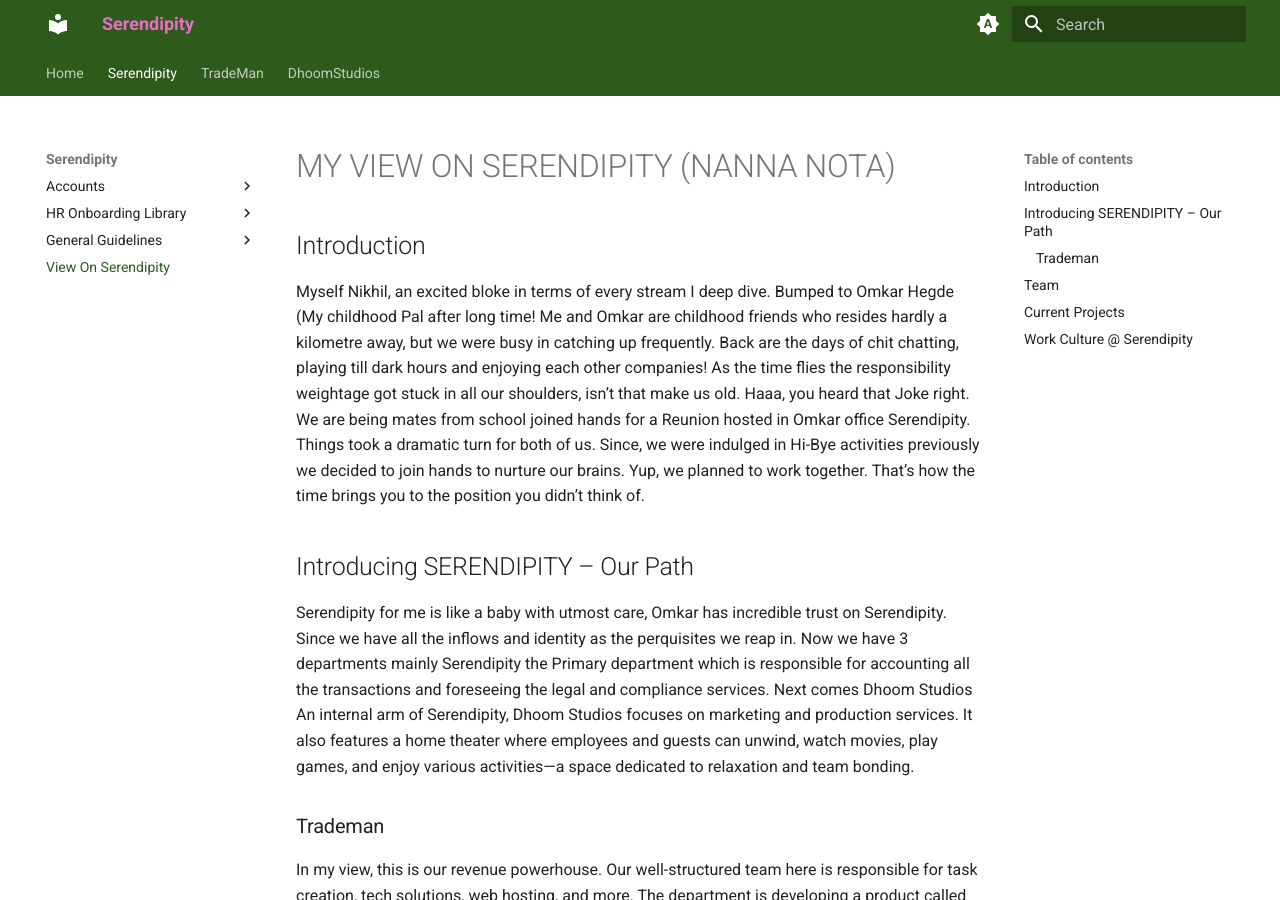
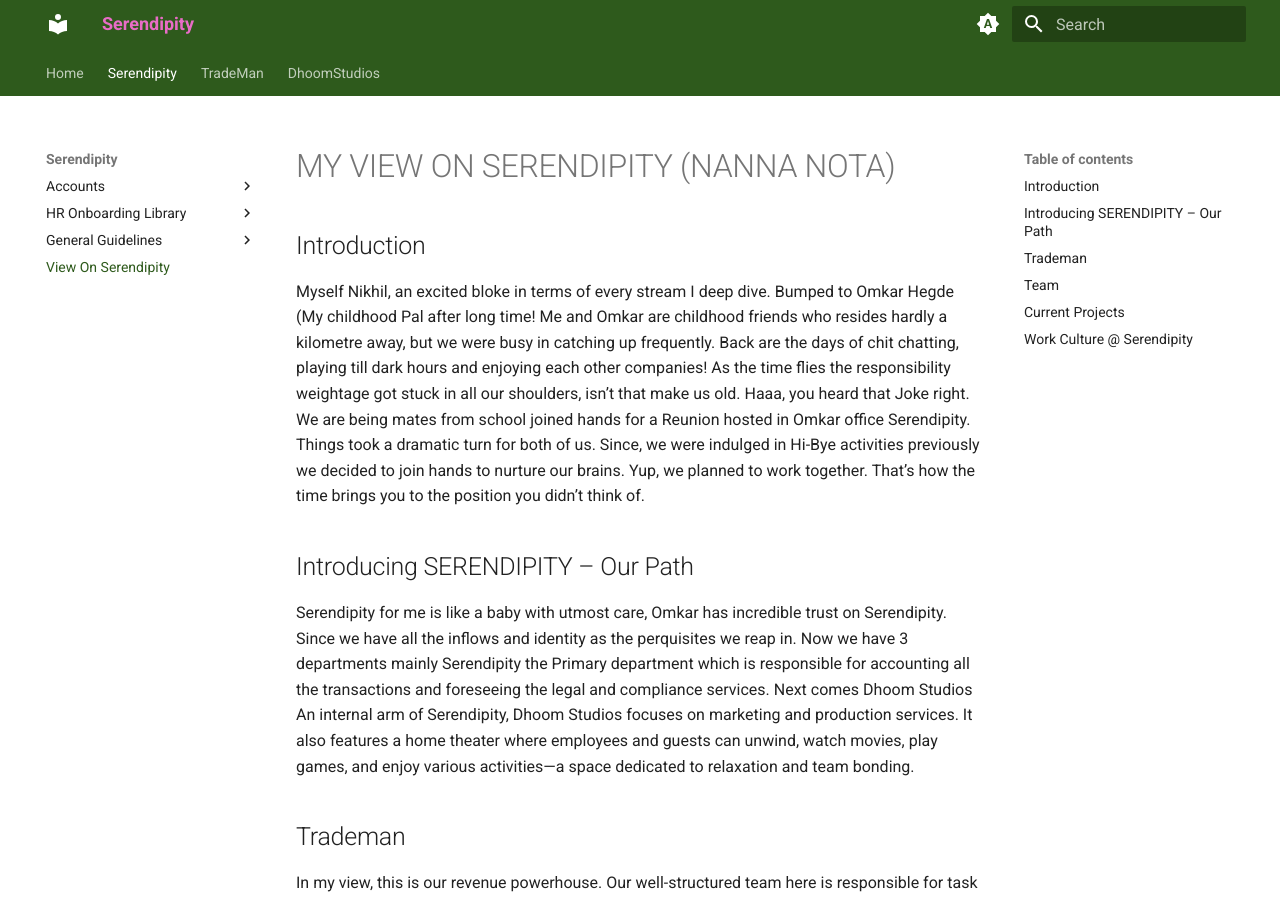
Before and after one commit to Serendipity2-0/hakuna-matata, an MkDocs documentation site: the page built from docs/serendipitydoc/ViewOnSerendipity.md, in a window 1280 px wide and 900 px high. Built offline with MkDocs 1.6.1 and Material for MkDocs 9.7.7, drawn with Linux system fonts in a browser that asks for light colours.

```diff
--- a/docs/serendipitydoc/ViewOnSerendipity.md
+++ b/docs/serendipitydoc/ViewOnSerendipity.md
@@ -6,7 +6,7 @@ Myself Nikhil, an excited bloke in terms of every stream I deep dive. Bumped to
 ## Introducing SERENDIPITY – Our Path
 Serendipity for me is like a baby with utmost care, Omkar has incredible trust on Serendipity. Since we have all the inflows and identity as the perquisites we reap in. Now we have 3 departments mainly Serendipity the Primary department which is responsible for accounting all the transactions and foreseeing the legal and compliance services. Next comes Dhoom Studios An internal arm of Serendipity, Dhoom Studios focuses on marketing and production services. It also features a home theater where employees and guests can unwind, watch movies, play games, and enjoy various activities—a space dedicated to relaxation and team bonding.
 
-### Trademan
+## Trademan
 In my view, this is our revenue powerhouse. Our well-structured team here is responsible for task creation, tech solutions, web hosting, and more. The department is developing a product called "Trademan," which will soon be launched in the market. With a tech-savvy team and Omkar's guidance and leadership, this product is shaping up remarkably and is poised for a global release.
 
 ## Team
```
